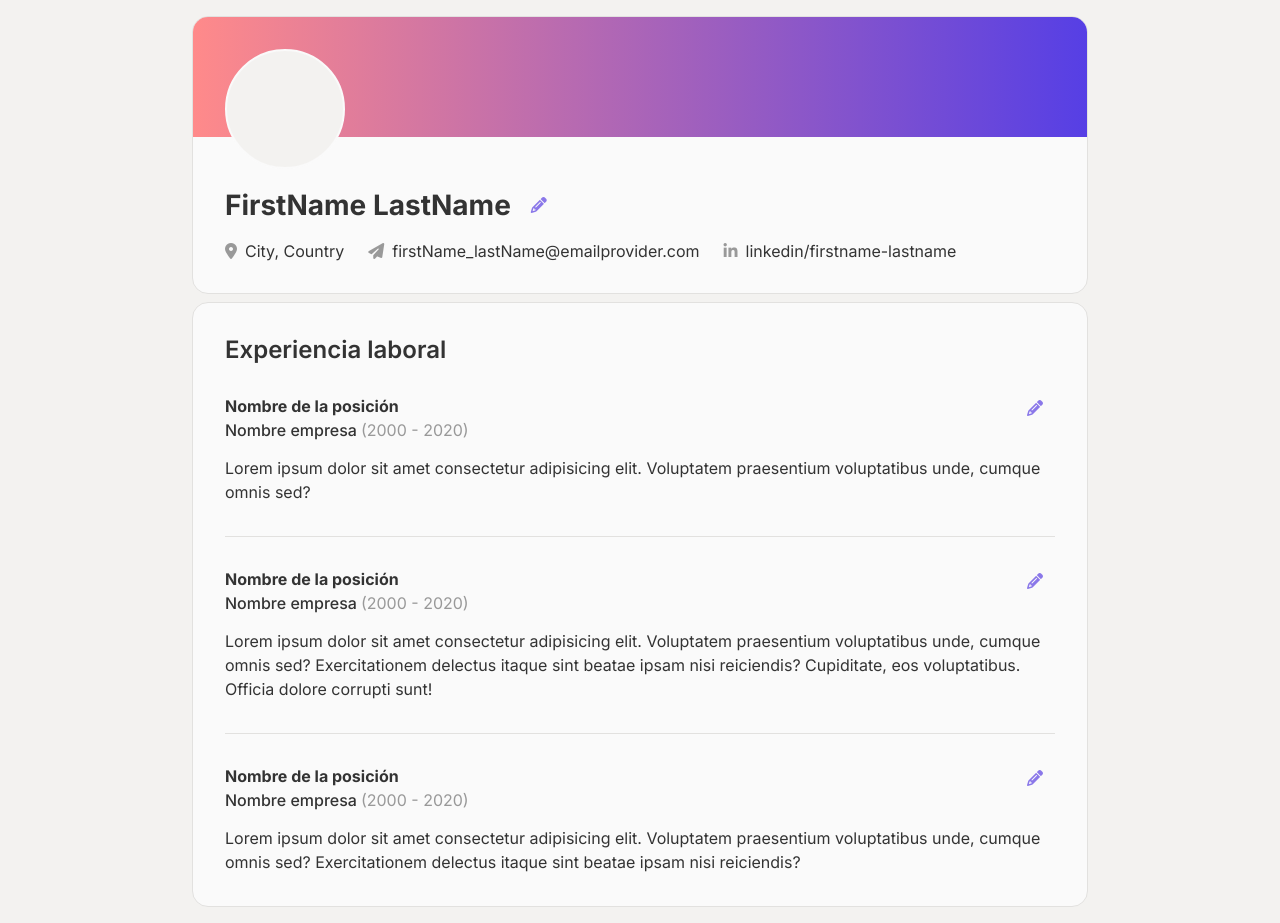
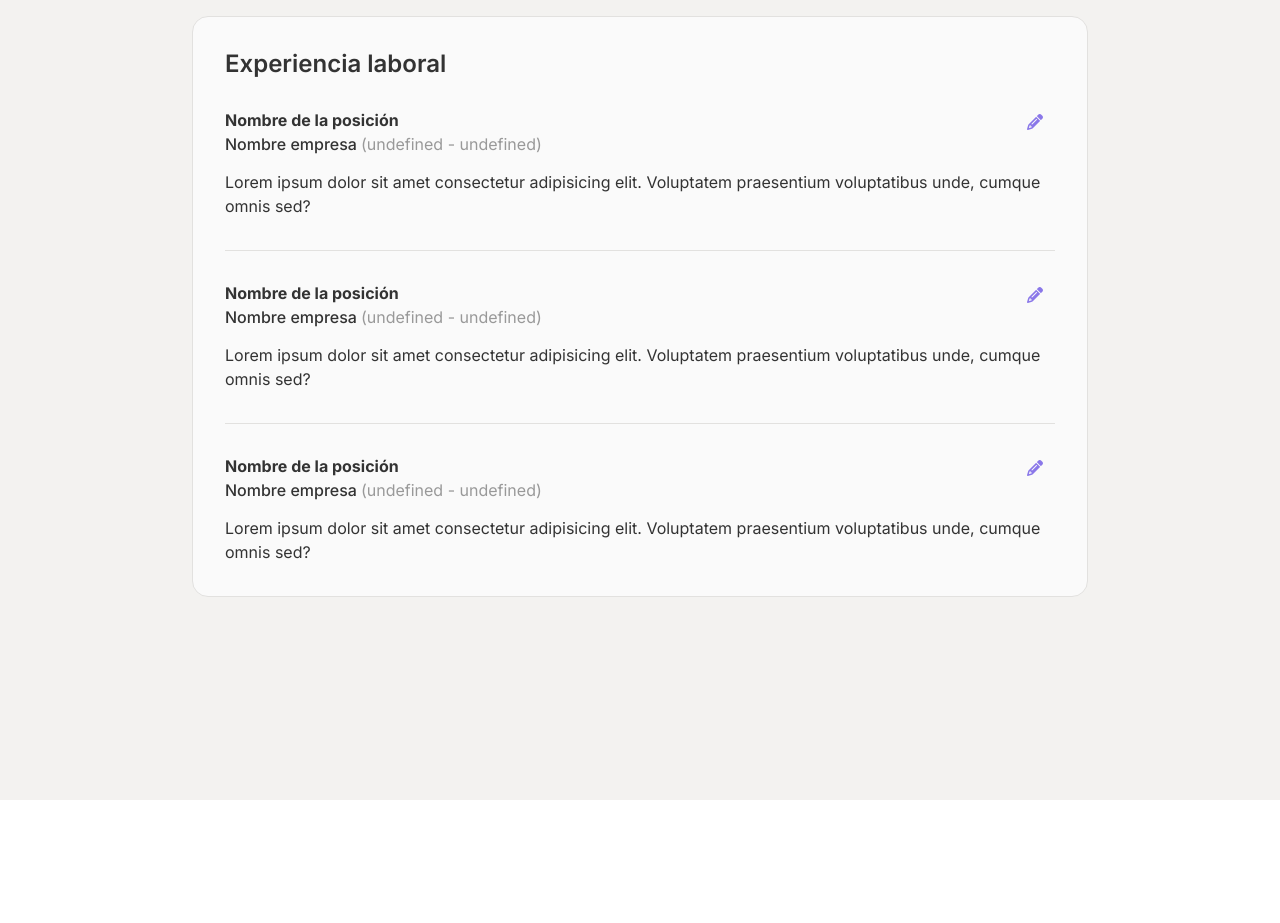
Before and after one commit to MMadlos/cv-app-builder, a React (Vite) app: page / in a window 1280 px wide. After the commit the page ends 800 px from the top, so only its background shows below. Built offline with nearby package versions, Linux system fonts and the light colour scheme.

Commit message:
Add props to experience section

```diff
--- a/src/App.jsx
+++ b/src/App.jsx
@@ -2,7 +2,7 @@ import { useState } from "react"
 
 import "./styles/Reset.css"
 import "./styles/App.css"
-import { examplePersonalInfo } from "./example-data"
+import { examplePersonalInfo, exampleExperienceInfo } from "./example-data"
 
 import PersonalDetails from "./Components/PersonalDetails"
 import EditPersonalDetails from "./Components/EditPersonalDetails"
@@ -12,6 +12,8 @@ function App() {
 	const [isInfoEditing, setInfoEditing] = useState(false)
 	const [personalInfo, setPersonalInfo] = useState(examplePersonalInfo)
 	const [editedInfo, setEditedInfo] = useState(examplePersonalInfo)
+
+	const [experienceInfo, setExperienceInfo] = useState(exampleExperienceInfo)
 
 	function toggleEditInfo() {
 		setInfoEditing(!isInfoEditing)
@@ -36,7 +38,7 @@ function App() {
 	return (
 		<>
 			<main>
-				{isInfoEditing ? (
+				{/* {isInfoEditing ? (
 					<EditPersonalDetails
 						onClickReturn={toggleEditInfo}
 						dataToEdit={editedInfo}
@@ -48,9 +50,9 @@ function App() {
 						personalInfo={personalInfo}
 						onClick={toggleEditInfo}
 					/>
-				)}
+				)} */}
 
-				<Experience />
+				<Experience experienceData={experienceInfo} />
 			</main>
 		</>
 	)
--- a/src/Components/Experience.jsx
+++ b/src/Components/Experience.jsx
@@ -1,32 +1,37 @@
-import CardExperience from "./Units/experience-card"
+import CardExperience from "./Units/CardExperience"
 
-function Experience() {
+function Experience({ experienceData }) {
+	const { position, companyName, startDate, endDate, description, id } = experienceData
+
 	return (
 		<section className="experience">
 			<h2>Experiencia laboral</h2>
 			<div className="cards-container">
 				<CardExperience
-					position="Nombre de la posición"
-					companyName="Nombre empresa"
-					startDate="2000"
-					endDate="2020"
-					description="Lorem ipsum dolor sit amet consectetur adipisicing elit. Voluptatem praesentium voluptatibus unde, cumque omnis sed? "
+					key={1}
+					position={position}
+					companyName={companyName}
+					startDate={startDate}
+					endDate={endDate}
+					description={description}
 				/>
 				<div className="separator"></div>
 				<CardExperience
-					position="Nombre de la posición"
-					companyName="Nombre empresa"
-					startDate="2000"
-					endDate="2020"
-					description="Lorem ipsum dolor sit amet consectetur adipisicing elit. Voluptatem praesentium voluptatibus unde, cumque omnis sed? Exercitationem delectus itaque sint beatae ipsam nisi reiciendis? Cupiditate, eos voluptatibus. Officia dolore corrupti sunt!"
+					key={2}
+					position={position}
+					companyName={companyName}
+					startDate={startDate}
+					endDate={endDate}
+					description={description}
 				/>
 				<div className="separator"></div>
 				<CardExperience
-					position="Nombre de la posición"
-					companyName="Nombre empresa"
-					startDate="2000"
-					endDate="2020"
-					description="Lorem ipsum dolor sit amet consectetur adipisicing elit. Voluptatem praesentium voluptatibus unde, cumque omnis sed? Exercitationem delectus itaque sint beatae ipsam nisi reiciendis? "
+					key={3}
+					position={position}
+					companyName={companyName}
+					startDate={startDate}
+					endDate={endDate}
+					description={description}
 				/>
 			</div>
 		</section>
--- a/src/example-data.js
+++ b/src/example-data.js
@@ -7,11 +7,11 @@ const examplePersonalInfo = {
 
 const exampleExperienceInfo = {
 	id: 0,
-	companyName: "Google",
-	position: "Front-end developer",
+	companyName: "Nombre empresa",
+	position: "Nombre de la posición",
 	dateStart: "2020",
 	dateEnd: "2023",
-	description: "Lorem ipsum lara liro lorem ipsum larestun magestum",
+	description: "Lorem ipsum dolor sit amet consectetur adipisicing elit. Voluptatem praesentium voluptatibus unde, cumque omnis sed? ",
 }
 
 export { examplePersonalInfo, exampleExperienceInfo }
```
Also changed, not shown: src/Components/Units/CardExperience.jsx (renamed from src/Components/Units/experience-card.jsx).
